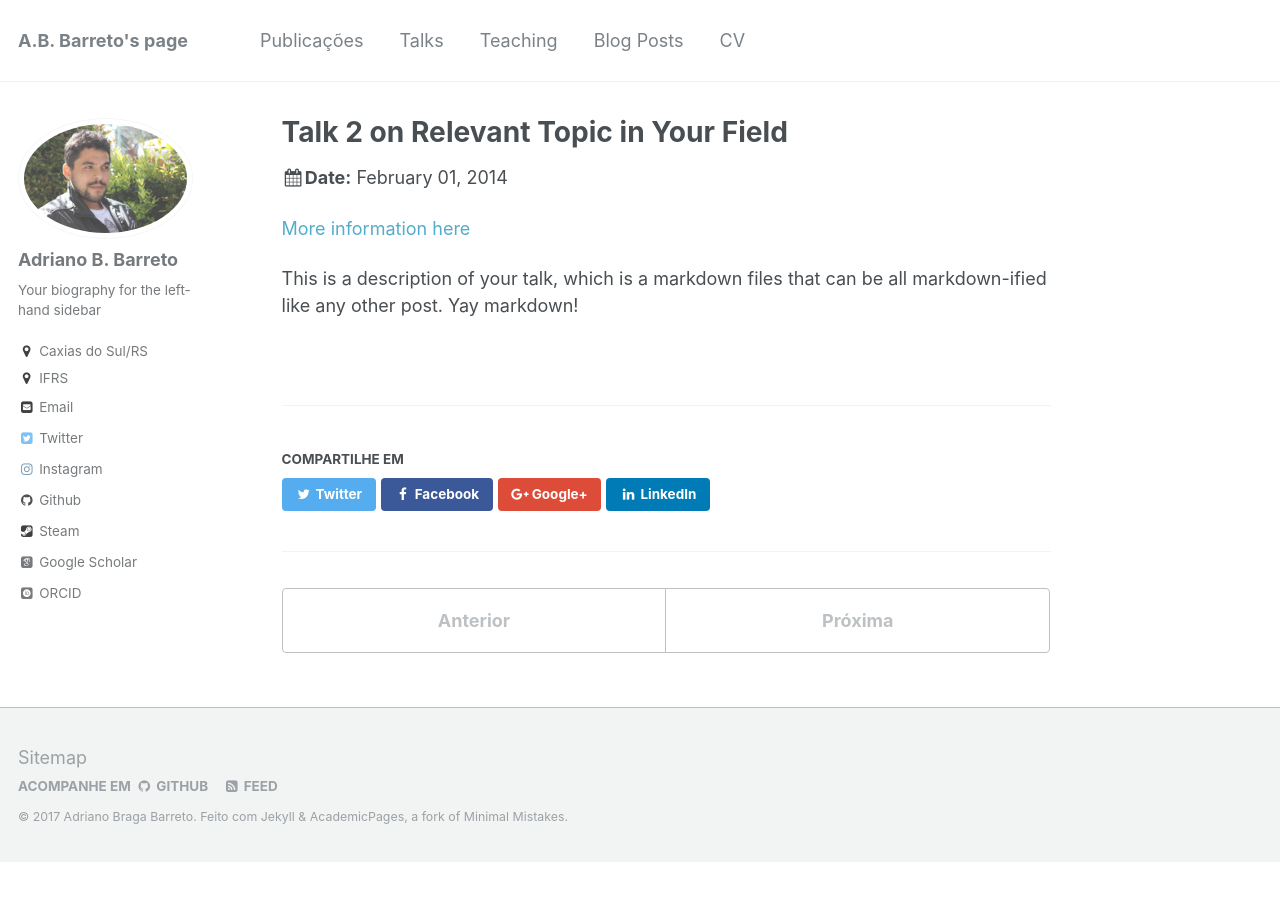
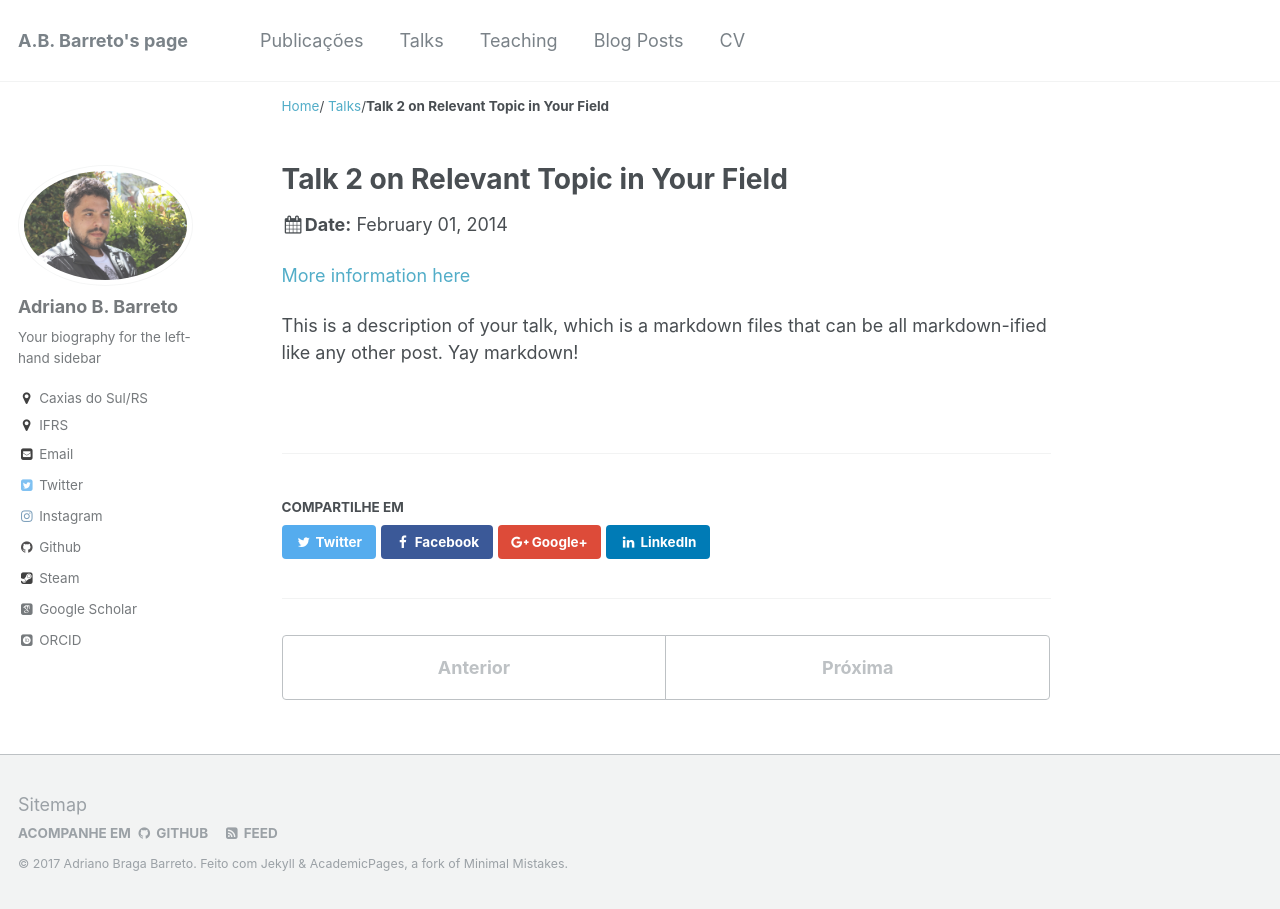
Before and after one commit to hs-macunaima/abbarreto.github.io, a Jekyll site: the page built from _talks/2014-02-01-talk-2.md, in a window 1280 px wide. Built offline with Jekyll 4.4.1, drawn with Linux system fonts in a browser that asks for light colours; some web fonts are replaced.

Commit message:
Update _config.yml

```diff
--- a/_config.yml
+++ b/_config.yml
@@ -14,8 +14,8 @@ description              : &description "site pessoal de Adriano Braga Barreto"
 url                      : https://abbarreto.github.io # the base hostname & protocol for your site e.g. "https://mmistakes.github.io"
 baseurl                  : "" # the subpath of your site, e.g. "/blog"
 repository               : "abbarreto/abbarreto.github.io"
-teaser                   : "500x300.png" # filename of teaser fallback teaser image placed in /images/, .e.g. "500x300.png"
-breadcrumbs              : false # true, false (default)
+teaser                   : "teaser-500x300.png" # filename of teaser fallback teaser image placed in /images/, .e.g. "500x300.png"
+breadcrumbs              : true # true, false (default)
 words_per_minute         : 160
 read_more                : "disabled" # if enabled, adds "Read more" links to excerpts
 comments:
```
